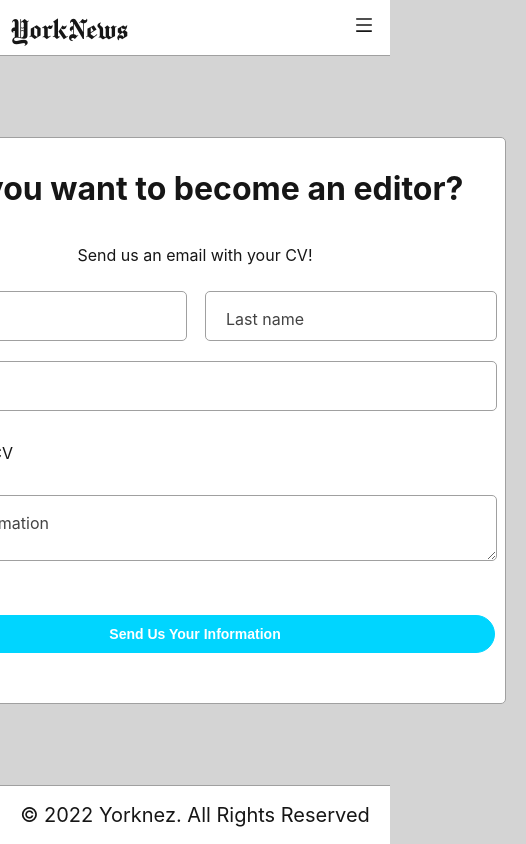
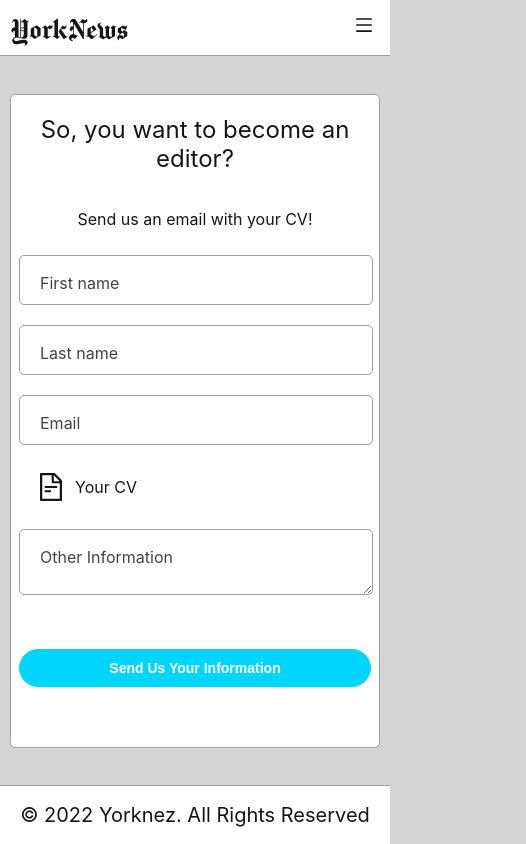
Before and after one commit to YorKnEz/news-site-client, a React (Create React App) app: page /become-editor in a window 390 px wide. Shown: the whole page, 526 px wide, since content can reach past the window. Built offline with nearby package versions, Linux system fonts and the light colour scheme.

Commit message:
Responsive updates

```diff
--- a/src/components/HomeSort.scss
+++ b/src/components/HomeSort.scss
@@ -37,3 +37,19 @@
 		}
 	}
 }
+
+@media (max-width: 375px) {
+	.homesort_item {
+		&:last-child {
+			display: none;
+		}
+	}
+}
+
+@media (max-width: 235px) {
+	.homesort_item {
+		&:nth-last-child(2) {
+			display: none;
+		}
+	}
+}
--- a/src/components/NewsCard.scss
+++ b/src/components/NewsCard.scss
@@ -33,7 +33,7 @@
 	}
 
 	&_posted {
-		padding-left: 8px;
+		padding: 0 8px;
 		font-size: 12px;
 		margin: 5px 0;
 		color: var(--secondText-color);
@@ -58,7 +58,7 @@
 	}
 
 	&_title {
-		padding-left: 8px;
+		padding: 0 8px;
 		font-size: 20px;
 		margin: 8px 0;
 	}
@@ -82,12 +82,12 @@
 
 	&_tags {
 		margin: 0;
-		padding-left: 8px;
+		padding: 0 8px;
 	}
 
 	&_options {
 		margin-top: 10px;
-		padding-left: 8px;
+		padding: 0 8px;
 		display: flex;
 
 		&_item {
--- a/src/index.scss
+++ b/src/index.scss
@@ -116,6 +116,7 @@ select:-webkit-autofill:focus {
 	padding: 4px 16px;
 	font-size: 14px;
 	font-weight: 700;
+	text-align: center;
 
 	transition: all 0.2s ease;
 
@@ -321,6 +322,14 @@ select:-webkit-autofill:focus {
 	}
 }
 
+@media (max-width: 400px) {
+	.form {
+		&_row {
+			grid-template-columns: 100%;
+		}
+	}
+}
+
 @keyframes labelOut {
 	from {
 		top: var(--labelInTop);
--- a/src/pages/BecomeEditor.js
+++ b/src/pages/BecomeEditor.js
@@ -43,9 +43,11 @@ function BecomeEditor() {
 
 	return (
 		<Page>
-			<div className="becomeEditor_container">
-				<div className="becomeEditor">
-					<h1>So, you want to become an editor?</h1>
+			<div className="becomeEditor">
+				<div className="becomeEditor_container">
+					<span className="becomeEditor_title">
+						So, you want to become an editor?
+					</span>
 					<p>Send us an email with your CV!</p>
 					<form id="form" className="form" onSubmit={handleSubmit(onSubmit)}>
 						<div className="form_row">
--- a/src/pages/BecomeEditor.scss
+++ b/src/pages/BecomeEditor.scss
@@ -1,17 +1,29 @@
 .becomeEditor {
-	display: flex;
-	flex-direction: column;
-	align-items: center;
-	margin: 40px 20px;
-	width: 600px;
+	align-self: center;
+	margin: auto 0;
+	width: calc(600px - 40px - 2px);
 
 	background-color: var(--compBg-color);
 	border: 1px solid var(--border-color);
 	border-radius: 5px;
-	padding: 10px;
+	padding: 20px;
+
+	&_title {
+		font-size: 24px;
+		margin-bottom: 20px;
+		text-align: center;
+	}
 
 	&_container {
-		align-self: center;
-		margin: auto 0;
+		display: flex;
+		flex-direction: column;
+		align-items: center;
 	}
 }
+
+@media (max-width: 600px) {
+	.becomeEditor {
+		padding: 20px 8px;
+		width: calc(100% - 16px - 2px);
+	}
+}
--- a/src/pages/Error.scss
+++ b/src/pages/Error.scss
@@ -7,7 +7,7 @@
 	background-color: var(--compBg-color);
 	border: 1px solid var(--border-color);
 	border-radius: 5px;
-	width: 100%;
+	width: calc(100% - 20px);
 
 	&_message {
 		color: red;
--- a/src/pages/ForgotPassword.js
+++ b/src/pages/ForgotPassword.js
@@ -62,8 +62,8 @@ function ForgotPassword() {
 					<p>You can close this page now and go check your email.</p>
 				</Modal>
 			)}
-			<div className="signUp_container">
-				<div className="signUp">
+			<div className="signUp">
+				<div className="signUp_container">
 					<span className="signUp_title">Reset your password</span>
 					<form id="form" className="form" onSubmit={handleSubmit(onSubmit)}>
 						<FormInput
--- a/src/pages/ResetPassword.js
+++ b/src/pages/ResetPassword.js
@@ -75,8 +75,8 @@ function SignIn() {
 
 	return (
 		<Page>
-			<div className="signUp_container">
-				<div className="signUp">
+			<div className="signUp">
+				<div className="signUp_container">
 					<span className="signUp_title">Reset your password</span>
 					<form id="form" className="form" onSubmit={handleSubmit(onSubmit)}>
 						<FormPassword
--- a/src/pages/SignIn.js
+++ b/src/pages/SignIn.js
@@ -65,8 +65,8 @@ function SignIn() {
 
 	return (
 		<Page>
-			<div className="signUp_container">
-				<div className="signUp">
+			<div className="signUp">
+				<div className="signUp_container">
 					<span className="signUp_title">Sign In</span>
 					<form id="form" className="form" onSubmit={handleSubmit(onSubmit)}>
 						<FormInput
--- a/src/pages/SignUp.js
+++ b/src/pages/SignUp.js
@@ -98,8 +98,8 @@ function SignUp() {
 					</p>
 				</Modal>
 			)}
-			<div className="signUp_container">
-				<div className="signUp">
+			<div className="signUp">
+				<div className="signUp_container">
 					<span className="signUp_title">Sign Up</span>
 					<form id="form" className="form" onSubmit={handleSubmit(onSubmit)}>
 						<div className="form_row">
--- a/src/pages/SignUp.scss
+++ b/src/pages/SignUp.scss
@@ -1,8 +1,7 @@
 .signUp {
-	display: flex;
-	flex-direction: column;
-	align-items: center;
-	width: 400px;
+	align-self: center;
+	margin: auto 0;
+	width: calc(400px - 40px - 2px);
 
 	background-color: var(--compBg-color);
 	border: 1px solid var(--border-color);
@@ -15,7 +14,15 @@
 	}
 
 	&_container {
-		align-self: center;
-		margin: auto 0;
+		display: flex;
+		flex-direction: column;
+		align-items: center;
 	}
 }
+
+@media (max-width: 400px) {
+	.signUp {
+		padding: 20px 8px;
+		width: calc(100% - 16px - 2px);
+	}
+}
```
